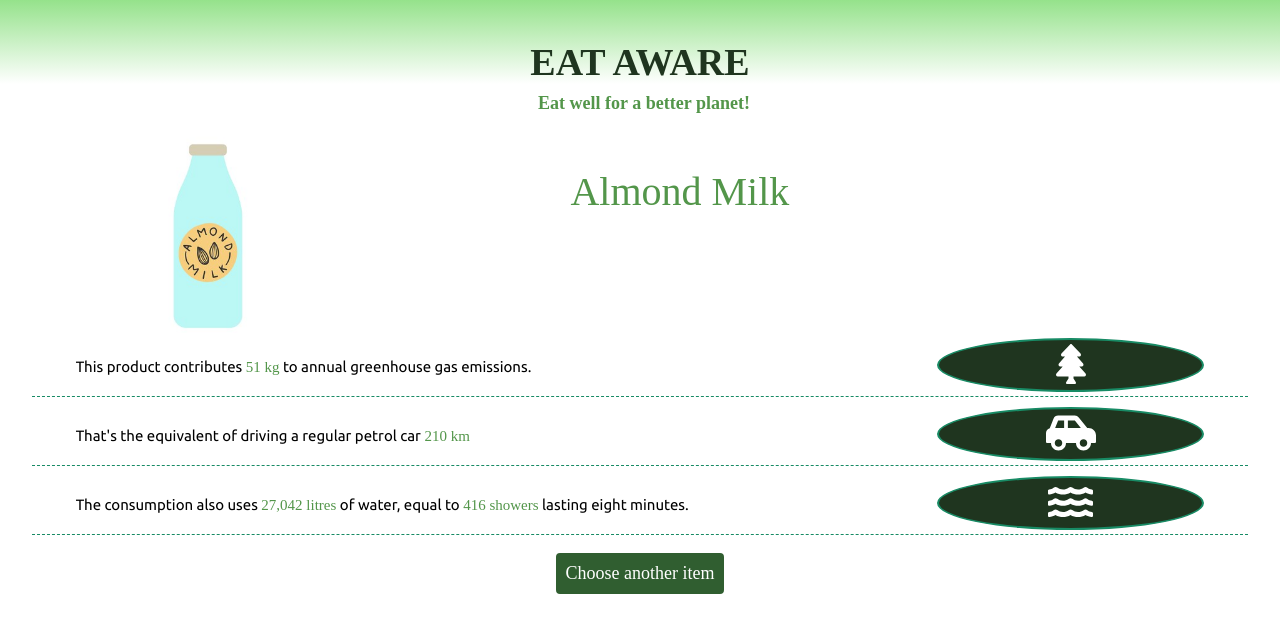
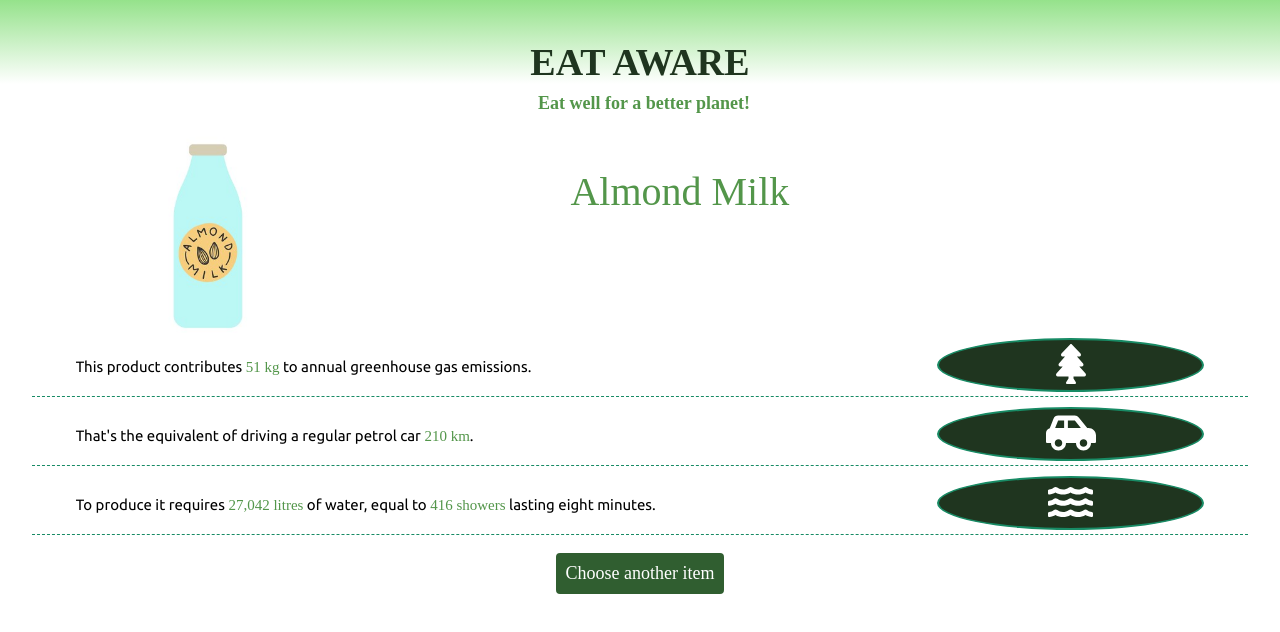
Before and after one commit to monicamendesmontanha/eat-aware, a React (Create React App) app: page / in a window 1280 px wide. Shown: the top 632 px of the page. Built offline with nearby package versions, Linux system fonts and the light colour scheme; a web font is replaced by a local one.

Commit message:
Update the sentence

```diff
--- a/src/components/FoodInfo.js
+++ b/src/components/FoodInfo.js
@@ -40,14 +40,14 @@ class FoodInfo extends Component {
 
 
         <div className="item">
-          <p className="descriptionItem">That's the equivalent of driving a regular petrol car <span className="data">{petrolCar}</span></p>
+          <p className="descriptionItem">That's the equivalent of driving a regular petrol car <span className="data">{petrolCar}</span>.</p>
           <div className="itemIcon">
             <FontAwesomeIcon icon={faCarSide} className="car" />
           </div>
         </div>
 
         <div className="item">
-          <p className="descriptionItem">The consumption also uses <span className="data">{water}</span> of water, equal to <span className="data">{product.showers}</span> lasting eight minutes.</p>
+          <p className="descriptionItem">To produce it requires <span className="data">{water}</span> of water, equal to <span className="data">{product.showers}</span> lasting eight minutes.</p>
           <div className="itemIcon">
             <FontAwesomeIcon icon={faWater} className="water"/>
           </div>
```
